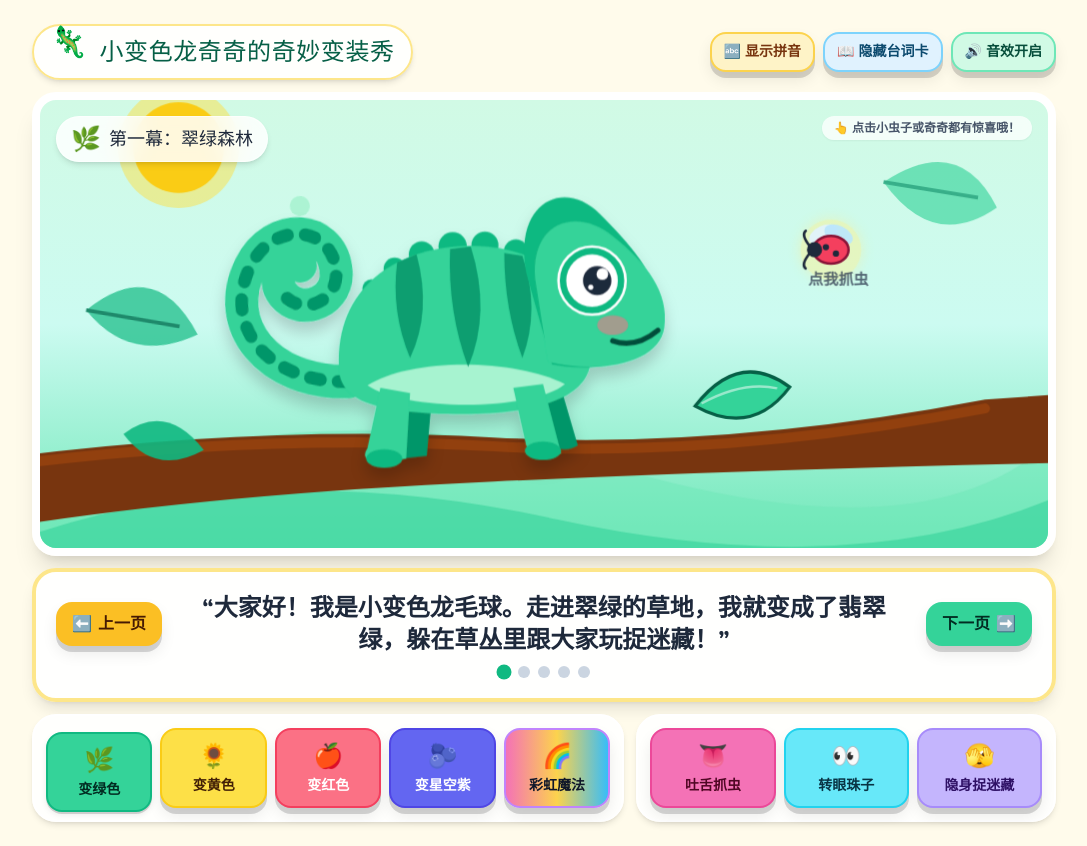
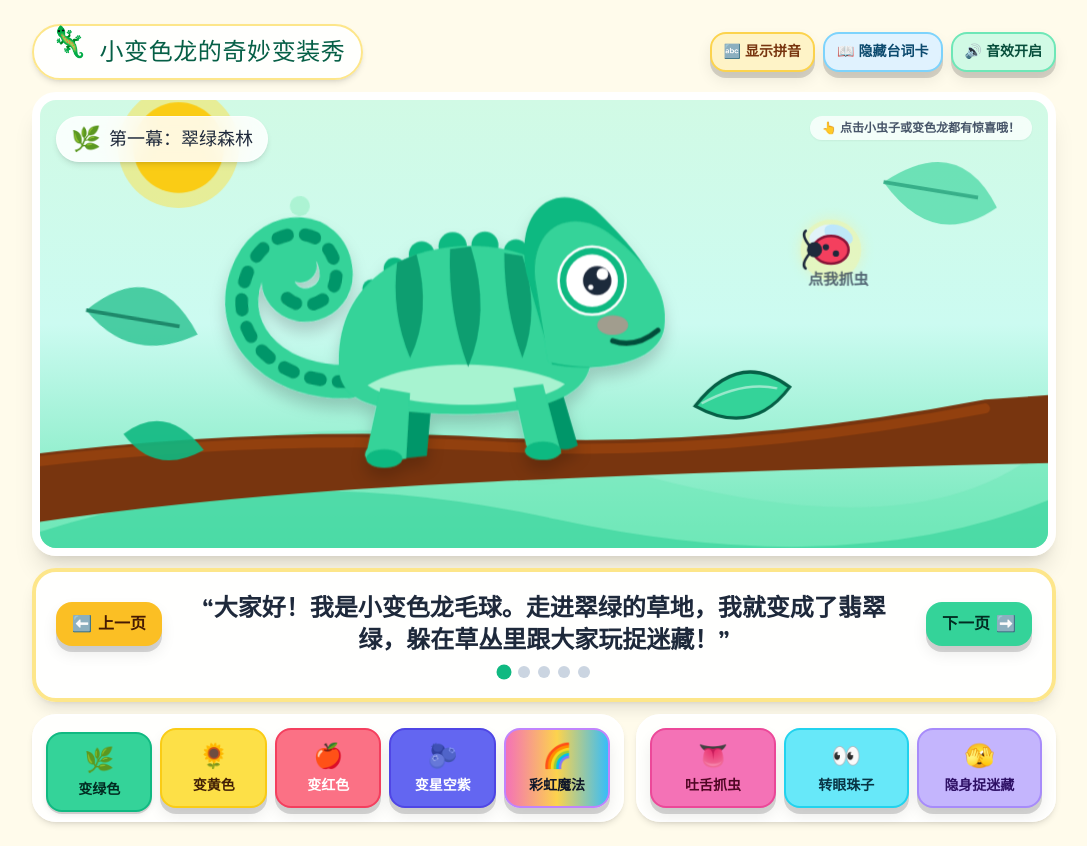
Before and after one commit to sundytt/cstudy, a plain HTML site: page cam.html in a window 1280 px wide. Shown: the whole page, without its empty margins (96-1183 px from the left). Drawn offline with nearby package versions, Linux system fonts and the light colour scheme; a web font is replaced by a local one.

Commit message:
Update cam.html

```diff
--- a/cam.html
+++ b/cam.html
@@ -194,7 +194,7 @@
         <div class="flex items-center gap-2 sm:gap-3 bg-white/90 backdrop-blur-md px-4 py-2 rounded-full shadow-md border-2 border-amber-200">
             <span class="text-2xl sm:text-3xl animate-bounce">🦎</span>
             <div>
-                <h1 class="fun-title text-lg sm:text-2xl text-emerald-800 tracking-wide">小变色龙奇奇的奇妙变装秀</h1>
+                <h1 class="fun-title text-lg sm:text-2xl text-emerald-800 tracking-wide">小变色龙的奇妙变装秀</h1>
             </div>
         </div>
 
@@ -226,7 +226,7 @@
 
             <!-- Interactive Hint (Top Right) -->
             <div class="absolute top-3 right-3 sm:top-4 sm:right-4 z-20 hidden md:flex items-center gap-1.5 bg-white/75 backdrop-blur-sm px-3 py-1 rounded-full text-xs font-bold text-slate-600 shadow-sm">
-                <span>👆 点击小虫子或奇奇都有惊喜哦！</span>
+                <span>👆 点击小虫子或变色龙都有惊喜哦！</span>
             </div>
 
             <!-- Confetti Canvas Overlay for Finale -->
@@ -401,7 +401,7 @@
                     <circle id="tongue-tip" cx="458" cy="222" r="9" fill="#f43f5e" opacity="0"/>
                 </g>
 
-                <!-- ================= THE CUTE CHAMELEON ("QIQI / 奇奇") ================= -->
+                <!-- ================= THE CUTE CHAMELEON ("QIQI / 毛球") ================= -->
                 <g id="chameleon-master" filter="url(#softShadow)" onclick="triggerHappyBounce()" class="cursor-pointer">
                     <g id="chameleon-group" class="chameleon-breathe">
 
```
